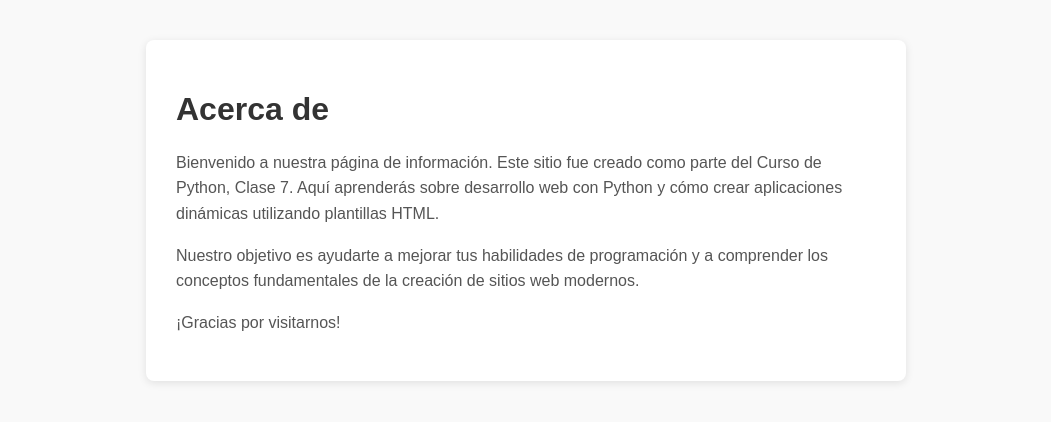
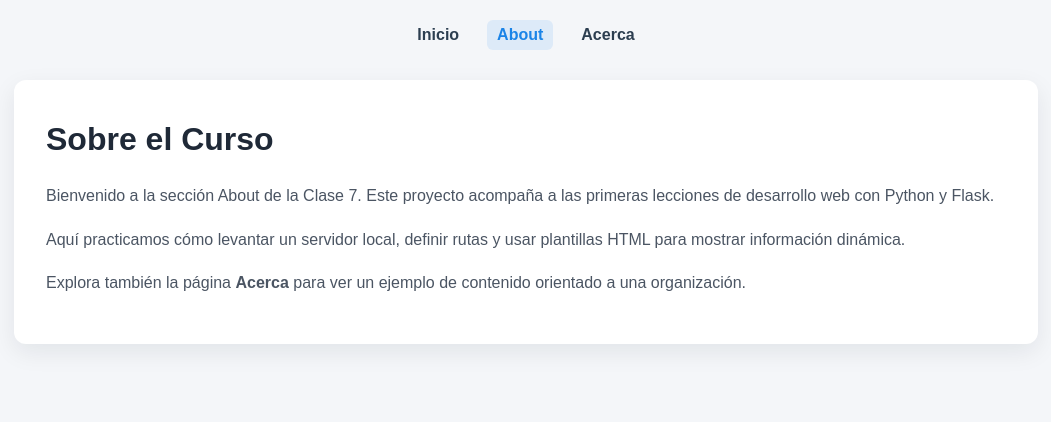
Before and after one commit to AlbertUnida/Curso_Python, a Flask app: template Clase7/templates/about.html in a window 1280 px wide. Shown: the top 422 px of the page, without its empty margins (114-1165 px from the left). Run offline with Flask 2, Linux system fonts and the light colour scheme; the template is opened without the code that fills it, so the values that code supplies are empty.

Commit message:
Actualización Clase7

```diff
--- a/Clase7/app.py
+++ b/Clase7/app.py
@@ -1,16 +1,27 @@
 from flask import Flask, render_template
 
 app = Flask(__name__)
+
 
 @app.route('/')
 def dashboard():
     datos = {
         'usuarios': '120',
         'ventas': '4520',
-        'visitas': '3080'
+        'visitas': '3080',
     }
-
     return render_template('home.html', datos=datos)
 
+
+@app.route('/about')
+def about():
+    return render_template('about.html')
+
+
+@app.route('/acerca')
+def acerca():
+    return render_template('acerca.html')
+
+
 if __name__ == '__main__':
-    app.run(debug = True)
+    app.run(debug=True)
--- a/Clase7/static/styles.css
+++ b/Clase7/static/styles.css
@@ -1,26 +1,89 @@
-body{
+body {
     font-family: Arial, sans-serif;
     background-color: #f4f6f9;
     margin: 0;
     padding: 20px;
 }
 
-.container{
-    max-width: 900px;
-    margin: auto;
+.top-nav {
+    display: flex;
+    justify-content: center;
+    gap: 18px;
+    margin-bottom: 30px;
+}
+
+.top-nav a {
+    color: #2c3e50;
+    text-decoration: none;
+    font-weight: 600;
+    padding: 6px 10px;
+    border-radius: 6px;
+    transition: background-color 0.2s ease-in-out;
+}
+
+.top-nav a:hover,
+.top-nav a:focus {
+    background-color: rgba(27, 132, 231, 0.15);
+}
+
+.top-nav a.active {
+    color: #1b84e7;
+    background-color: rgba(27, 132, 231, 0.1);
+}
+
+.page-container {
+    max-width: 960px;
+    margin: 0 auto;
+    background-color: #ffffff;
+    padding: 32px;
+    border-radius: 12px;
+    box-shadow: 0 8px 24px rgba(15, 23, 42, 0.08);
+}
+
+.dashboard {
     text-align: center;
 }
 
-h1{
-    color: #333;
+.card-grid {
+    display: flex;
+    gap: 20px;
+    justify-content: center;
+    flex-wrap: wrap;
+    margin-top: 24px;
 }
 
-.card{
-    display: inline-block;
-    background-color: white;
-    margin: 15px;
-    padding: 20px;
-    border: radius 10px;
-    box-shadow: 0 2px 10px rgba(0,0,0,0.1);
-    width: 250px;
+.card {
+    background-color: #ffffff;
+    padding: 24px 28px;
+    border-radius: 12px;
+    box-shadow: 0 6px 16px rgba(15, 23, 42, 0.1);
+    width: 220px;
 }
+
+.card h2 {
+    margin-top: 0;
+    margin-bottom: 12px;
+    color: #333333;
+}
+
+.card p {
+    margin: 0;
+    font-size: 22px;
+    font-weight: 600;
+    color: #1b84e7;
+}
+
+.text-page {
+    line-height: 1.7;
+    color: #4b5563;
+}
+
+.text-page h1 {
+    margin-top: 0;
+    margin-bottom: 16px;
+    color: #1f2937;
+}
+
+.text-page p {
+    margin-bottom: 16px;
+}
--- a/Clase7/templates/about.html
+++ b/Clase7/templates/about.html
@@ -2,43 +2,29 @@
 <html lang="es">
 <head>
     <meta charset="UTF-8">
-    <title>Acerca de</title>
-    <style>
-        body {
-            font-family: Arial, sans-serif;
-            margin: 40px;
-            background-color: #f9f9f9;
-        }
-        .container {
-            max-width: 700px;
-            margin: auto;
-            background: #fff;
-            padding: 30px;
-            border-radius: 8px;
-            box-shadow: 0 2px 8px rgba(0,0,0,0.1);
-        }
-        h1 {
-            color: #333;
-        }
-        p {
-            color: #555;
-            line-height: 1.6;
-        }
-    </style>
+    <title>About</title>
+    <link rel="stylesheet" href="{{ url_for('static', filename='styles.css') }}">
 </head>
 <body>
-    <div class="container">
-        <h1>Acerca de</h1>
+    <nav class="top-nav">
+        <a href="{{ url_for('dashboard') }}">Inicio</a>
+        <a href="{{ url_for('about') }}" class="active">About</a>
+        <a href="{{ url_for('acerca') }}">Acerca</a>
+    </nav>
+    <main class="page-container text-page">
+        <h1>Sobre el Curso</h1>
         <p>
-            Bienvenido a nuestra página de información. Este sitio fue creado como parte del Curso de Python, Clase 7.
-            Aquí aprenderás sobre desarrollo web con Python y cómo crear aplicaciones dinámicas utilizando plantillas HTML.
+            Bienvenido a la secci&oacute;n About de la Clase 7. Este proyecto acompa&ntilde;a a las primeras
+            lecciones de desarrollo web con Python y Flask.
         </p>
         <p>
-            Nuestro objetivo es ayudarte a mejorar tus habilidades de programación y a comprender los conceptos fundamentales de la creación de sitios web modernos.
+            Aqu&iacute; practicamos c&oacute;mo levantar un servidor local, definir rutas y usar plantillas
+            HTML para mostrar informaci&oacute;n din&aacute;mica.
         </p>
         <p>
-            ¡Gracias por visitarnos!
+            Explora tambi&eacute;n la p&aacute;gina <strong>Acerca</strong> para ver un ejemplo de contenido orientado
+            a una organizaci&oacute;n.
         </p>
-    </div>
+    </main>
 </body>
 </html>
```
Also changed, not shown: Clase7/templates/acerca.html (+17 -16 lines), Clase7/templates/home.html (+15 -17 lines).
